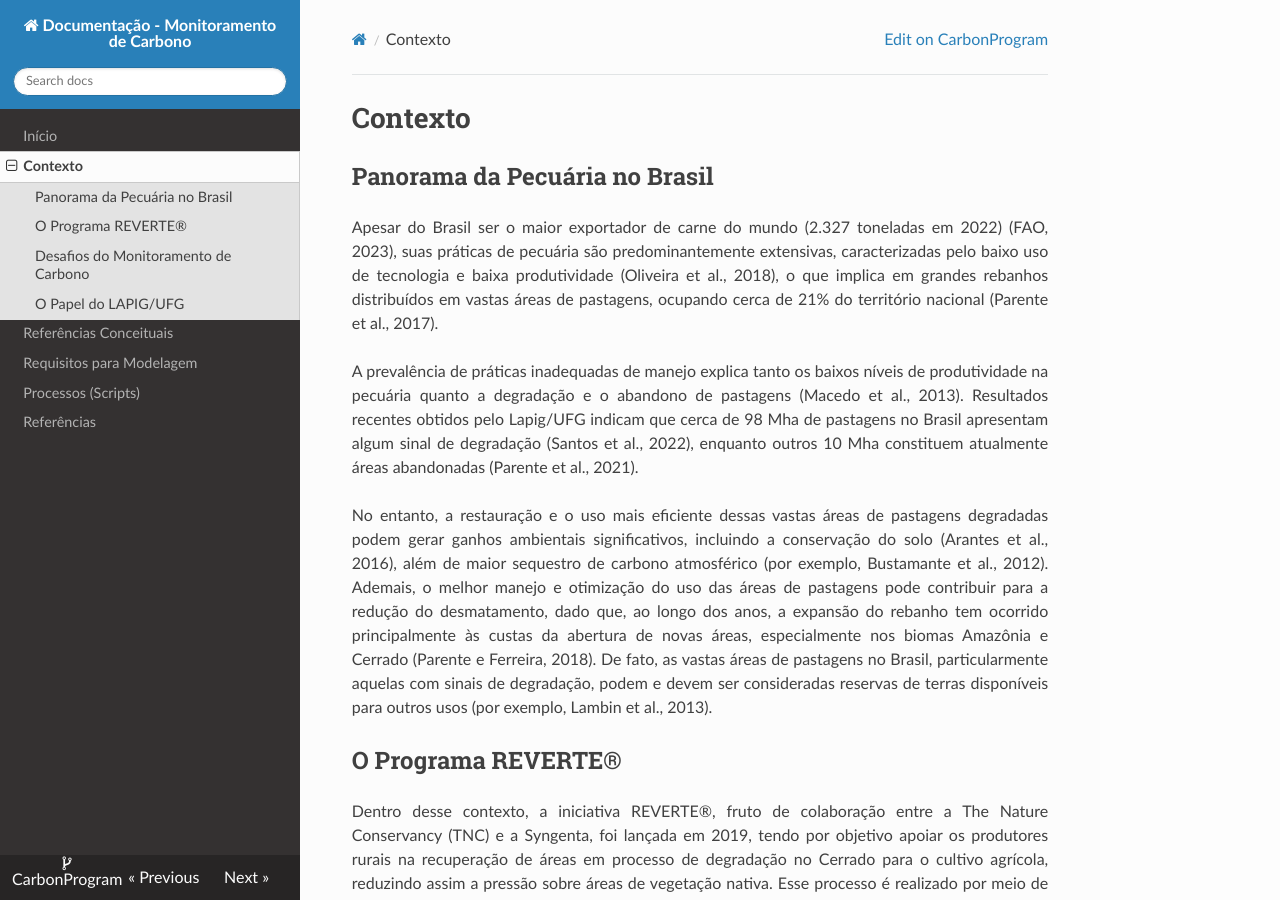
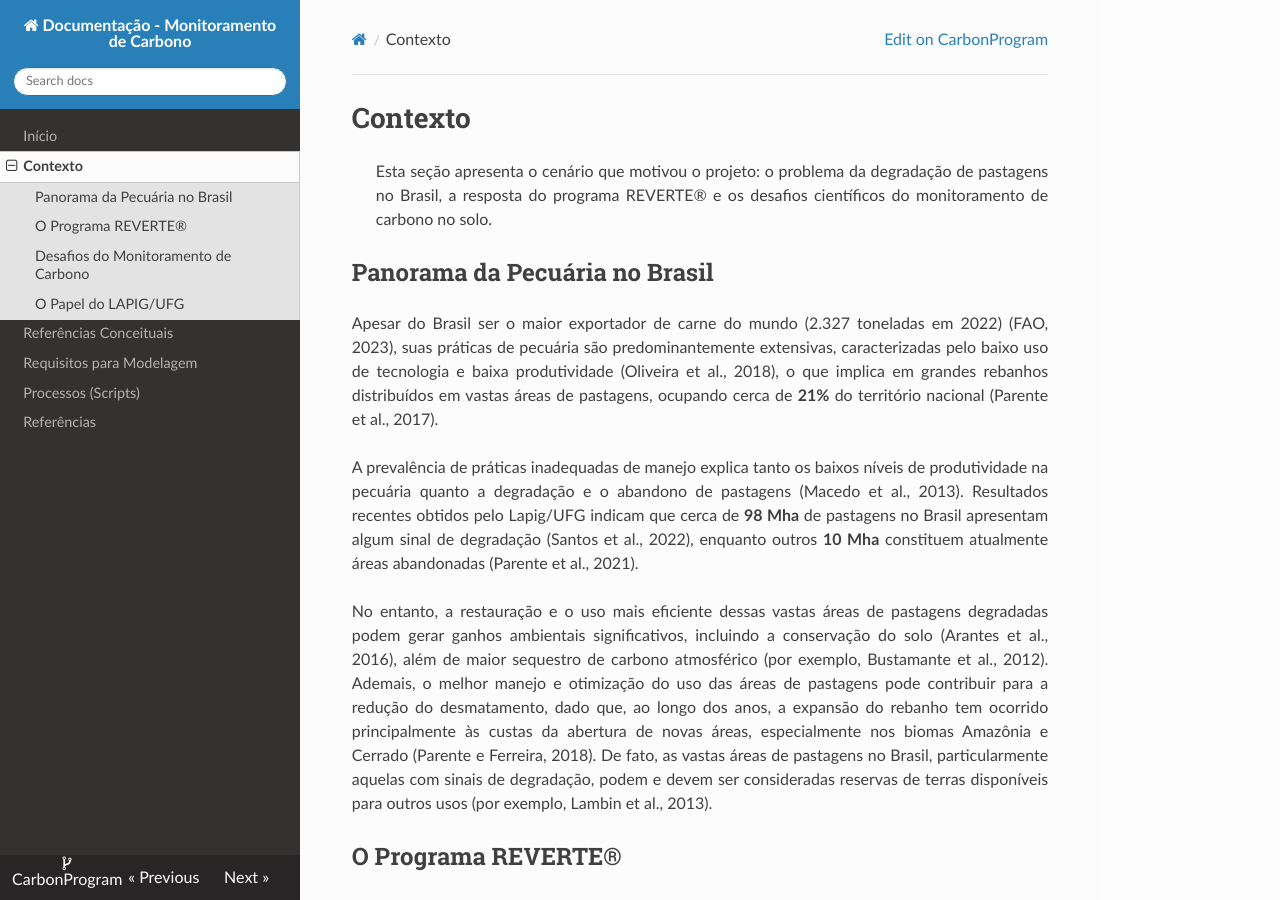
Before and after one commit to FelipeJesusRemoteSensing/CarbonProgram, an MkDocs documentation site: the page built from docs/mds/contexto.md, in a window 1280 px wide and 900 px high. Built offline with MkDocs 1.6.1, drawn with Linux system fonts in a browser that asks for light colours; nearby versions of some CDN libraries.

Commit message:
Update contexto.md

```diff
--- a/docs/mds/contexto.md
+++ b/docs/mds/contexto.md
@@ -1,10 +1,12 @@
 # Contexto
+
+> Esta seção apresenta o cenário que motivou o projeto: o problema da degradação de pastagens no Brasil, a resposta do programa REVERTE® e os desafios científicos do monitoramento de carbono no solo.
 
 ## Panorama da Pecuária no Brasil
 
-Apesar do Brasil ser o maior exportador de carne do mundo (2.327 toneladas em 2022) (FAO, 2023), suas práticas de pecuária são predominantemente extensivas, caracterizadas pelo baixo uso de tecnologia e baixa produtividade (Oliveira et al., 2018), o que implica em grandes rebanhos distribuídos em vastas áreas de pastagens, ocupando cerca de 21% do território nacional (Parente et al., 2017).
+Apesar do Brasil ser o maior exportador de carne do mundo (2.327 toneladas em 2022) (FAO, 2023), suas práticas de pecuária são predominantemente extensivas, caracterizadas pelo baixo uso de tecnologia e baixa produtividade (Oliveira et al., 2018), o que implica em grandes rebanhos distribuídos em vastas áreas de pastagens, ocupando cerca de **21%** do território nacional (Parente et al., 2017).
 
-A prevalência de práticas inadequadas de manejo explica tanto os baixos níveis de produtividade na pecuária quanto a degradação e o abandono de pastagens (Macedo et al., 2013). Resultados recentes obtidos pelo Lapig/UFG indicam que cerca de 98 Mha de pastagens no Brasil apresentam algum sinal de degradação (Santos et al., 2022), enquanto outros 10 Mha constituem atualmente áreas abandonadas (Parente et al., 2021).
+A prevalência de práticas inadequadas de manejo explica tanto os baixos níveis de produtividade na pecuária quanto a degradação e o abandono de pastagens (Macedo et al., 2013). Resultados recentes obtidos pelo Lapig/UFG indicam que cerca de **98 Mha** de pastagens no Brasil apresentam algum sinal de degradação (Santos et al., 2022), enquanto outros **10 Mha** constituem atualmente áreas abandonadas (Parente et al., 2021).
 
 No entanto, a restauração e o uso mais eficiente dessas vastas áreas de pastagens degradadas podem gerar ganhos ambientais significativos, incluindo a conservação do solo (Arantes et al., 2016), além de maior sequestro de carbono atmosférico (por exemplo, Bustamante et al., 2012). Ademais, o melhor manejo e otimização do uso das áreas de pastagens pode contribuir para a redução do desmatamento, dado que, ao longo dos anos, a expansão do rebanho tem ocorrido principalmente às custas da abertura de novas áreas, especialmente nos biomas Amazônia e Cerrado (Parente e Ferreira, 2018). De fato, as vastas áreas de pastagens no Brasil, particularmente aquelas com sinais de degradação, podem e devem ser consideradas reservas de terras disponíveis para outros usos (por exemplo, Lambin et al., 2013).
 
```
